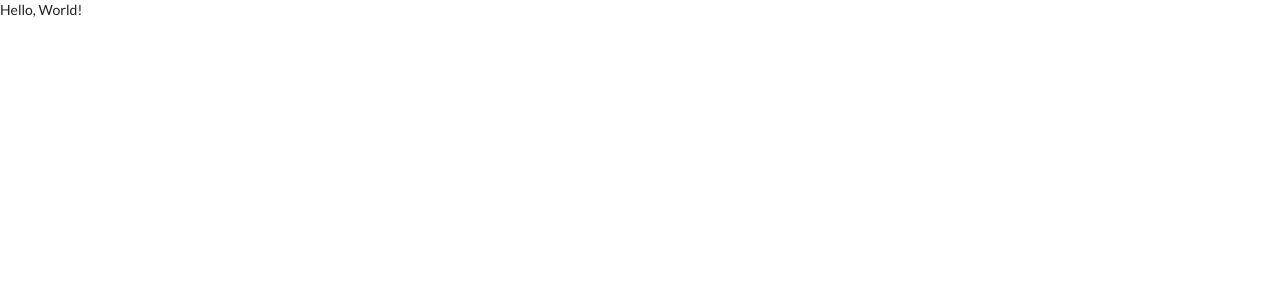
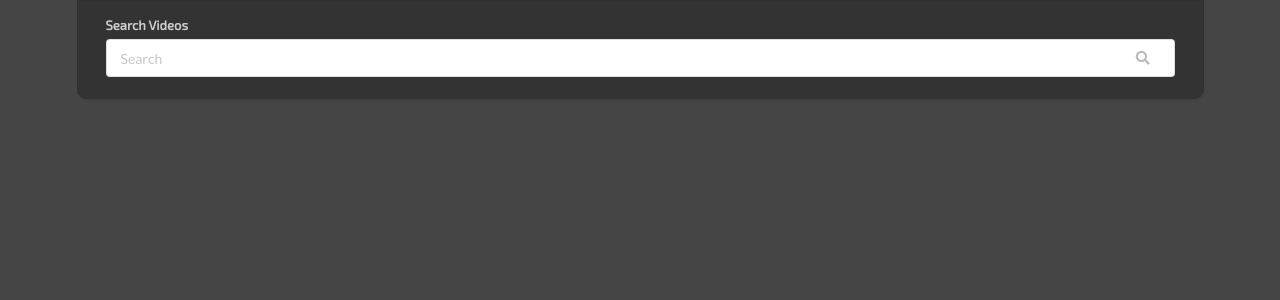
Before and after one commit to 7ze/video-z, a React (Create React App) app: page / in a window 1280 px wide. Shown: the top 300 px of the page. Built offline with nearby package versions, Linux system fonts and the light colour scheme.

Commit message:
Add basic color palette and controlled form element - searchbar 🔍

```diff
--- a/src/Components/App/App.tsx
+++ b/src/Components/App/App.tsx
@@ -1,6 +1,15 @@
 import * as React from 'react';
 import './App.sass';
+import { SearchBar } from '../SearchBar';
 
-export const App: React.FC = () => {
-  return <div>Hello, World!</div>;
-};
+export class App extends React.Component {
+  render() {
+    return (
+      <div className="app">
+        <div className="ui container">
+          <SearchBar />
+        </div>
+      </div>
+    );
+  }
+}
--- /dev/null
+++ b/src/Components/SearchBar/SearchBar.sass
@@ -0,0 +1,14 @@
+div.search-bar.ui.segment
+  background: hsl(0, 0%, 20%)
+  padding: 1rem 2rem 1.5rem
+  border-radius: 0 0 10px 10px
+
+  label
+    color: hsl(0, 0%, 80%)
+
+.search.icon
+  position: absolute
+  right: 20px
+  top: 33px
+  opacity: 0.3
+  cursor: text
--- /dev/null
+++ b/src/Components/SearchBar/SearchBar.tsx
@@ -0,0 +1,45 @@
+import * as React from 'react';
+import './SearchBar.sass';
+
+type State = {
+  term: string;
+};
+
+type Props = {
+  // onSubmit: () => void;
+};
+
+export class SearchBar extends React.Component<Props, State> {
+  state: State = {
+    term: '',
+  };
+
+  onInputChange = (event: React.ChangeEvent<HTMLInputElement>) => {
+    this.setState({
+      term: event.target.value,
+    });
+  };
+
+  onFormSubmit = (event: React.FormEvent) => {
+    event.preventDefault();
+  };
+
+  render() {
+    return (
+      <div className="search-bar ui segment">
+        <form className="ui form" onSubmit={this.onFormSubmit}>
+          <div className="field">
+            <label htmlFor="Search Videos">Search Videos</label>
+            <input
+              type="text"
+              placeholder="Search"
+              onChange={this.onInputChange}
+              value={this.state.term}
+            />
+            <i className="search icon"></i>
+          </div>
+        </form>
+      </div>
+    );
+  }
+}
--- /dev/null
+++ b/src/Components/SearchBar/index.ts
@@ -0,0 +1 @@
+export * from './SearchBar';
--- a/src/index.sass
+++ b/src/index.sass
@@ -1 +1,6 @@
 @import url(https://cdnjs.cloudflare.com/ajax/libs/semantic-ui/2.4.1/semantic.min.css)
+@import url('https://fonts.googleapis.com/css2?family=Exo+2&display=swap')
+
+body
+  font-family: ('Exo 2', 'Helvetica', 'Arial', sans-serif)
+  background: hsl(0, 0%, 27%)
```
